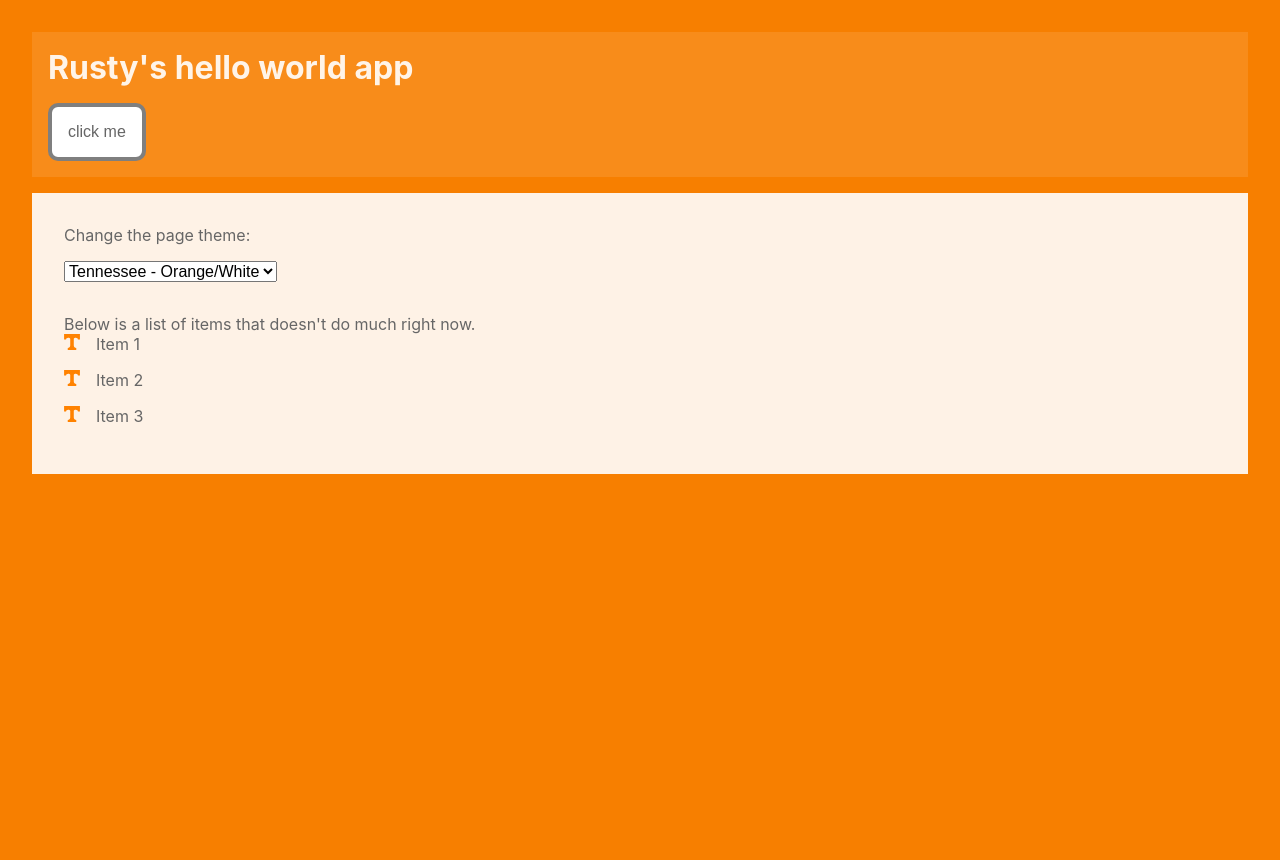
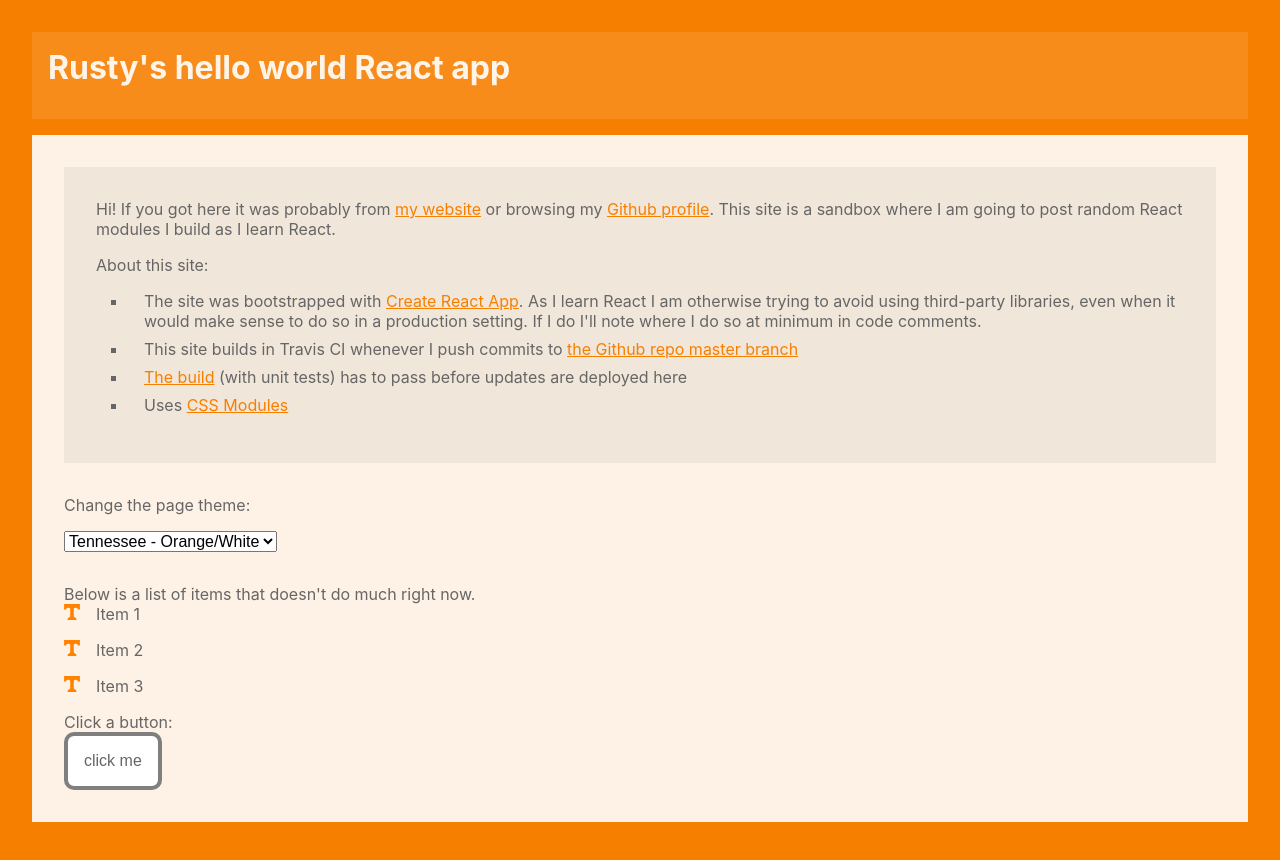
Before and after one commit to rustytanton/react-sandbox, a React (Create React App) app: page / in a window 1280 px wide. Shown: the top 860 px of the page. Built offline with nearby package versions, Linux system fonts and the light colour scheme.

Commit message:
add Intro module / move button out of page header into App body

```diff
--- a/src/App.js
+++ b/src/App.js
@@ -1,5 +1,6 @@
 import React from 'react';
 import styles from './App.module.css';
+import Intro from './intro/Intro'
 import Select from './elements/Select'
 import ListBasic from './lists/ListBasic'
 import PageHeader from './page-header/PageHeader'
@@ -8,7 +9,8 @@ class App extends React.Component {
   constructor (props) {
     super(props)
     this.state = {
-      pageTitle: 'Rusty\'s hello world app',
+      buttonToggled: false,
+      pageTitle: 'Rusty\'s hello world React app',
       listBasicItems: [
         { id: 'item1', title: 'Item 1' },
         { id: 'item2', title: 'Item 2' },
@@ -39,10 +41,17 @@ class App extends React.Component {
       ]
     }
     this.updatePageTheme = this.updatePageTheme.bind(this)
+    this.toggleButton = this.toggleButton.bind(this)
   }
 
   updatePageTheme (newColor) {
     this.setState({ theme: newColor })
+  }
+
+  toggleButton () {
+    this.setState((state => ({
+        buttonToggled: !state.buttonToggled
+    })))
   }
 
   render () {
@@ -52,6 +61,8 @@ class App extends React.Component {
           <PageHeader pageTitle={this.state.pageTitle} />
         </header>
         <main className={styles.main}>
+          <Intro />
+
           <p>Change the page theme:</p>
           <form action="#">
             <Select options={this.state.themes} onSelect={this.updatePageTheme} />
@@ -59,6 +70,9 @@ class App extends React.Component {
 
           <p>Below is a list of items that doesn't do much right now.</p>
           <ListBasic items={this.state.listBasicItems} />
+
+          <p>Click a button:</p>
+          <button className={styles.button} onClick={this.toggleButton}>{this.state.buttonToggled ? 'clicked' : 'click me'}</button>
         </main>
       </div>
     )
--- a/src/App.module.css
+++ b/src/App.module.css
@@ -47,3 +47,7 @@
   background: rgba(255, 255, 255, 0.9);
   padding: var(--gutterDouble);
 }
+
+.button {
+  composes: primary from './elements/Button.module.css';
+}
--- /dev/null
+++ b/src/intro/Intro.js
@@ -0,0 +1,21 @@
+import React from 'react'
+import styles from './Intro.module.css'
+
+class Intro extends React.Component {
+    render () {
+        return (
+            <div className={styles.container}>
+                <p>Hi! If you got here it was probably from <a href="http://rustytanton.com">my website</a> or browsing my <a href="https://github.com/rustytanton">Github profile</a>. This site is a sandbox where I am going to post random React modules I build as I learn React.</p>
+                <p>About this site:</p>
+                <ul>
+                    <li>The site was bootstrapped with <a href="https://github.com/facebook/create-react-app">Create React App</a>. As I learn React I am otherwise trying to avoid using third-party libraries, even when it would make sense to do so in a production setting. If I do I'll note where I do so at minimum in code comments.</li>
+                    <li>This site builds in Travis CI whenever I push commits to <a href="https://github.com/rustytanton/react-hello-world/tree/master">the Github repo master branch</a></li>
+                    <li><a href="https://travis-ci.com/github/rustytanton/react-hello-world">The build</a> (with unit tests) has to pass before updates are deployed here</li>
+                    <li>Uses <a href="https://github.com/css-modules/css-modules">CSS Modules</a></li>
+                </ul>
+            </div>
+        )
+    }
+}
+
+export default Intro
--- /dev/null
+++ b/src/intro/Intro.module.css
@@ -0,0 +1,25 @@
+/* @todo make some generic text styles */
+.container {
+    background: rgba(0, 0, 0, 0.05);
+    margin-bottom: var(--gutterDouble);
+    padding: var(--gutterDouble);
+}
+
+.container a {
+    color: var(--colorPrimaryBG);
+}
+
+.container p {
+    margin-bottom: var(--gutterBase);
+}
+
+.container ul {
+    margin-bottom: var(--gutterBase);
+}
+
+.container li {
+    list-style-type: square;
+    margin-bottom: var(--gutterHalf);
+    margin-left: var(--gutterDouble);
+    padding-left: var(--gutterBase);
+}
--- a/src/page-header/PageHeader.js
+++ b/src/page-header/PageHeader.js
@@ -4,21 +4,13 @@ import styles from './PageHeader.module.css';
 class PageHeader extends React.Component {
     constructor (props) {
         super(props)
-        this.state = { buttonToggled: false, pageTitleDefault: 'pageTitle default text' }
-        this.toggleButton = this.toggleButton.bind(this) // this is kind of dumb
-    }
-
-    toggleButton () {
-        this.setState((state => ({
-            buttonToggled: !state.buttonToggled
-        })))
+        this.state = { pageTitleDefault: 'pageTitle default text' }
     }
 
     render () {
         return (
             <div className={styles.container}>
                 <h1 className={styles.title} data-testid='pageTitle'>{this.props.pageTitle ? this.props.pageTitle : this.state.pageTitleDefault}</h1>
-                <button className={styles.button} onClick={this.toggleButton}>{this.state.buttonToggled ? 'clicked' : 'click me'}</button>
             </div>
         )
     }
--- a/src/page-header/PageHeader.module.css
+++ b/src/page-header/PageHeader.module.css
@@ -9,7 +9,3 @@
     font-size: var(--fontSizeTitle1);
     margin-bottom: var(--gutterBase);
 }
-
-.button {
-    composes: primary from '../elements/Button.module.css';
-}
```
Also changed, not shown: 2 other files (tests, documents, lock files or other folders).
